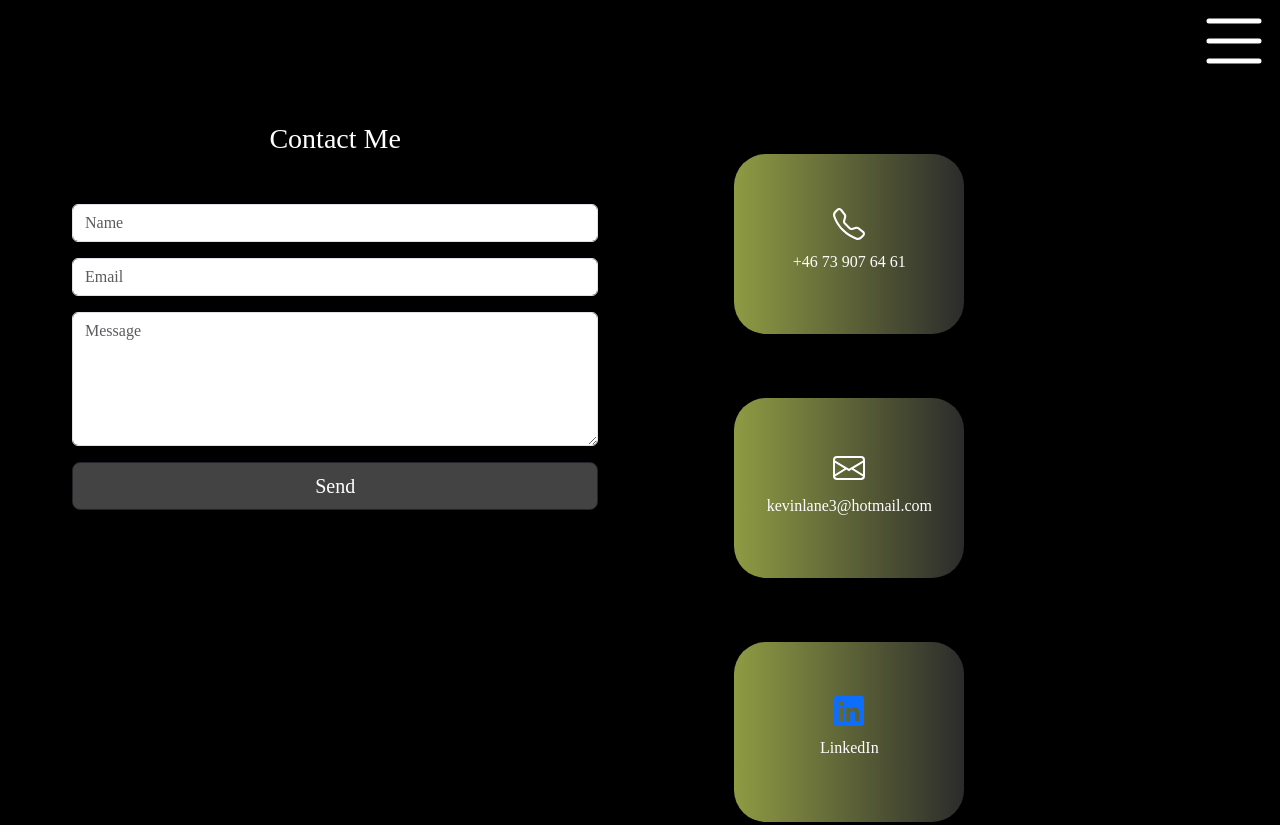
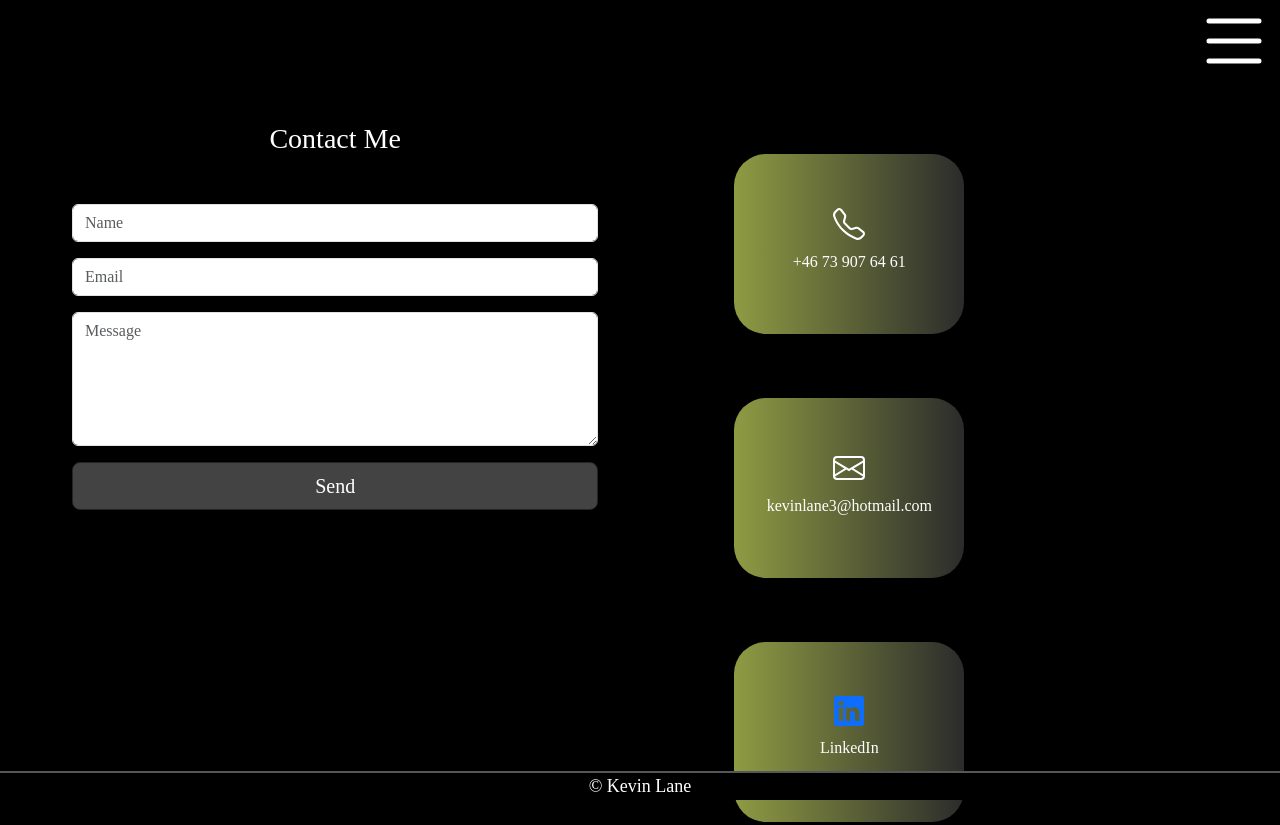
Before and after one commit to kevin-lane/portfolio-headless-CMS, a Gatsby site: page /contact in a window 1280 px wide. Shown: the top 825 px of the page. Built offline with nearby package versions, Linux system fonts and the light colour scheme; Gatsby itself is replaced by a stand-in of ours.

Commit message:
Footer has been added

```diff
--- a/src/components/Footer/Footer.css
+++ b/src/components/Footer/Footer.css
@@ -1,7 +1,14 @@
 #footer{
   width: 100vw;
+  position: fixed;
   bottom: 0;
-  /* height: 89px; */
+  left: 0;
+  background-color: black;
+  border-top: 2px solid rgba(255, 255, 255, 0.342);
+}
+span{
+  display: block;
   text-align: center;
-
+  font-family: 'koulen';
+  font-size:large
 }
--- a/src/components/Footer/Footer.js
+++ b/src/components/Footer/Footer.js
@@ -5,7 +5,7 @@ import CopyrightSymbol from '../Icons/CopyrightSymbol';
 export default function Footer() {
   return (
     <div id='footer'>
-      <span>&copy;Kevin Lane</span>
+      <span>&copy; Kevin Lane</span>
     </div>
   )
 }
--- a/src/components/layout/layout.js
+++ b/src/components/layout/layout.js
@@ -3,6 +3,7 @@ import 'bootstrap/dist/css/bootstrap.min.css';
 import '../../css/style.css';
 import Navbar from "../Navbar/Navbar";
 import NavbarMobile from "../Navbar/NavbarMobile";
+import Footer from "../Footer/Footer";
 
 //Toggle between different types of navbar depending of device
 function responsiveNavbar(){
@@ -21,6 +22,7 @@ const Layout = ({ children }) => (
       </header>
       <main>{children}</main>
       <footer>
+        <Footer />
       </footer>
     </>
 )
```
